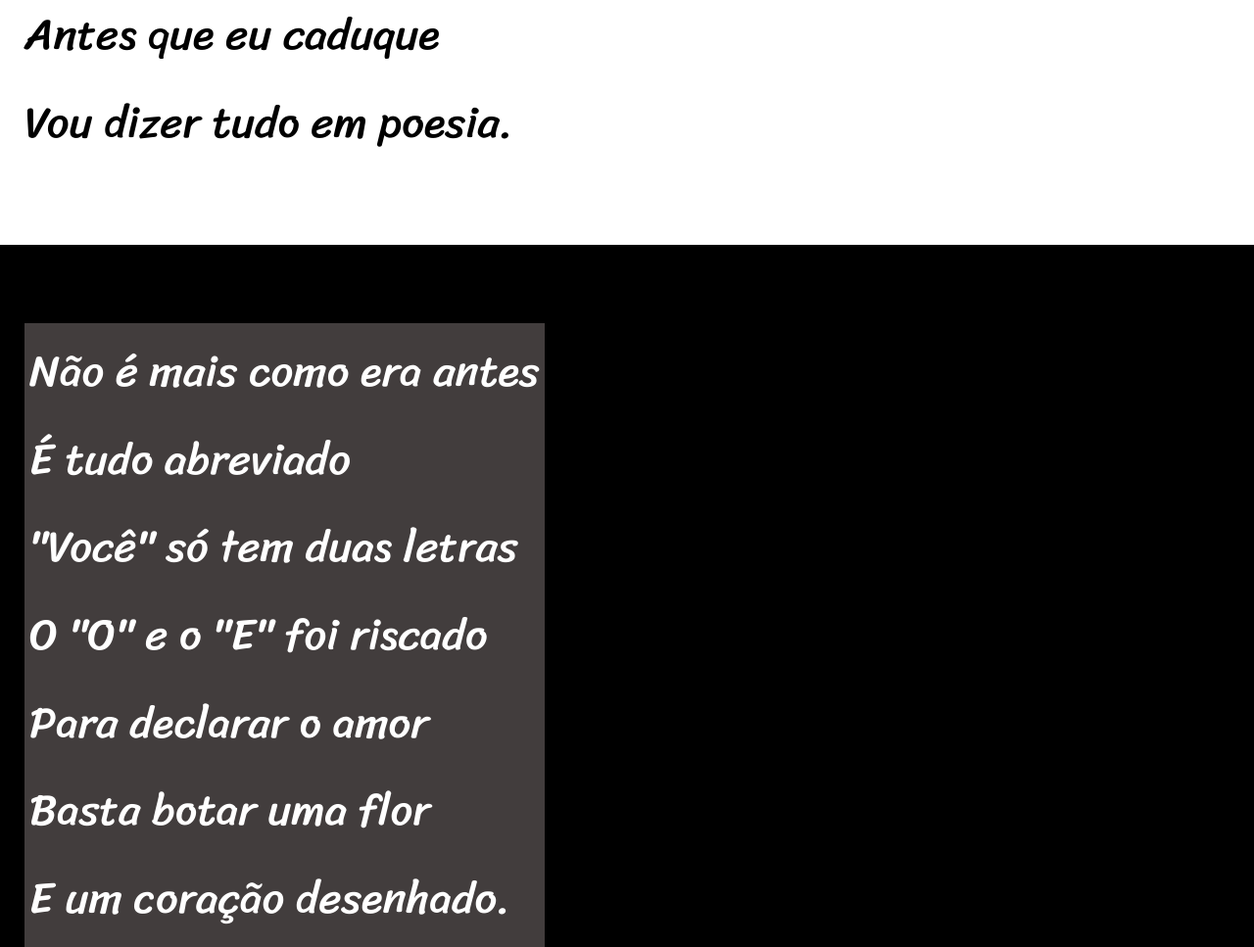
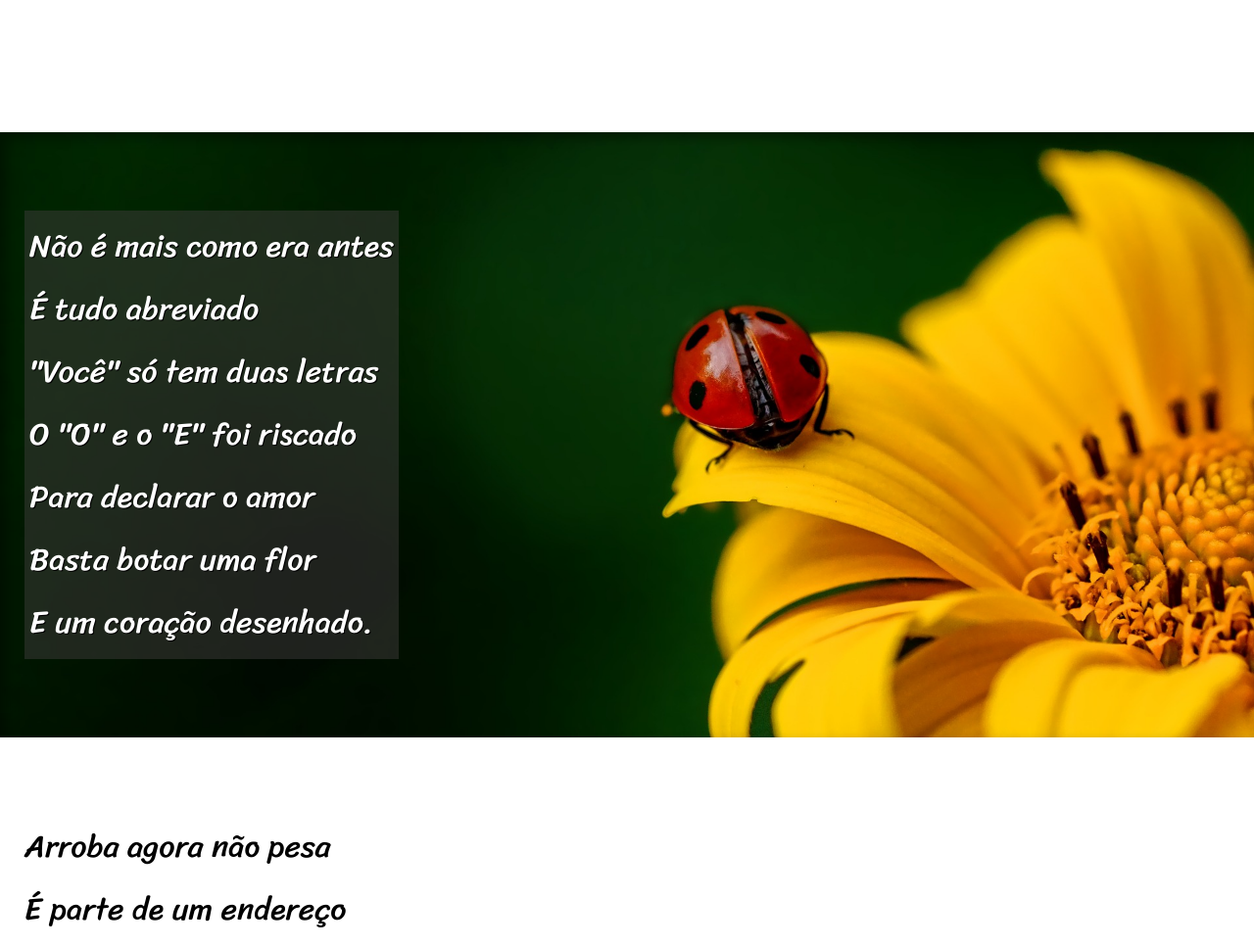
Before and after one commit to GustavoGabriel29/HTML-CSS, a plain HTML site: page desafio012/index.html in a window 1280 px wide. Shown: the part 740-1707 px from the top of the page at 98% size. Drawn offline with Linux system fonts and the light colour scheme.

Commit message:
atualizado

```diff
--- a/desafio012/estilo/style.css
+++ b/desafio012/estilo/style.css
@@ -56,7 +56,11 @@ section {
     line-height: 2em;
     padding-left: 25px;
     font-family: var(--fonte3);
-    font-size: 3.5vw;
+    font-size: 2.5vw;
+}
+
+section > p {
+    padding-bottom: 2em;
 }
 
 section.normal {
@@ -67,12 +71,26 @@ section.normal {
 section.imagem {
     background-color: black;
     color: white;
+    box-shadow: inset 6px 6px 13px 0px rgba(0, 0, 0, 0.39);
+    background-attachment: fixed;
 }
 
 section.imagem > p {
     display: inline-block;
     padding: 5px;
-    background-color: rgb(66, 61, 61);
+    background-color: rgba(66, 61, 61, 0.479);
+    text-shadow: 1px 1px 0px black;
+}
+
+section#img01 {
+    background-image: url(../imagens/background001.jpg);
+    background-position: right center;
+    background-size: cover;
+}
+
+section#img02 {
+    background-image: url(../imagens/background002.jpg);
+    background-size: cover;
 }
 
 footer {
--- a/desafio012/index.html
+++ b/desafio012/index.html
@@ -28,7 +28,7 @@
 
 
 
-    <section class="imagem">
+    <section class="imagem" id="img01">
         <p>
             Não é mais como era antes <br>
             É tudo abreviado <br>
@@ -65,7 +65,7 @@
     </section>
 
 
-    <section class="imagem">
+    <section class="imagem" id="img02">
         <p>
             Tenho saudade das cartas <br>
             Escritas com a própria mão <br>
```
